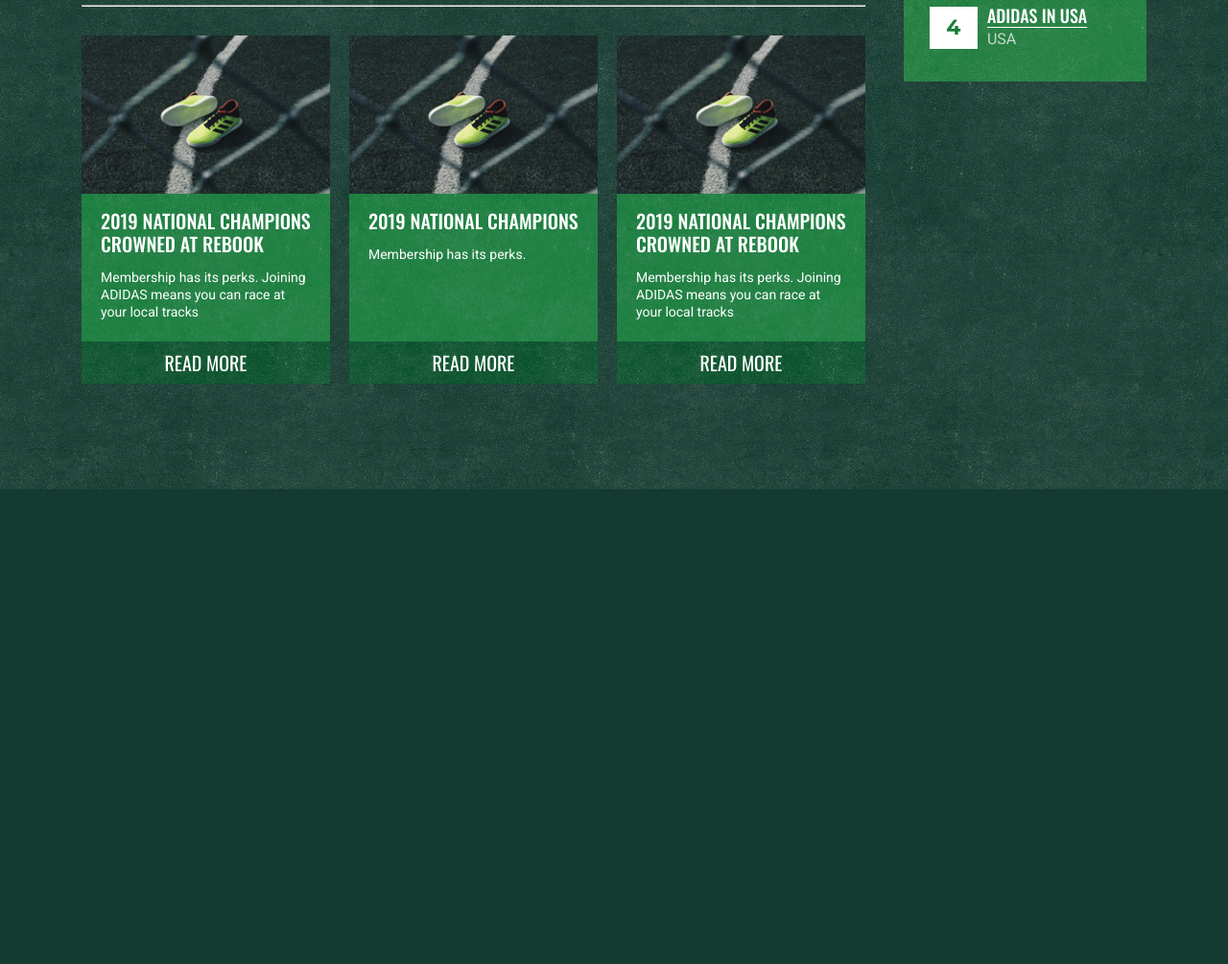
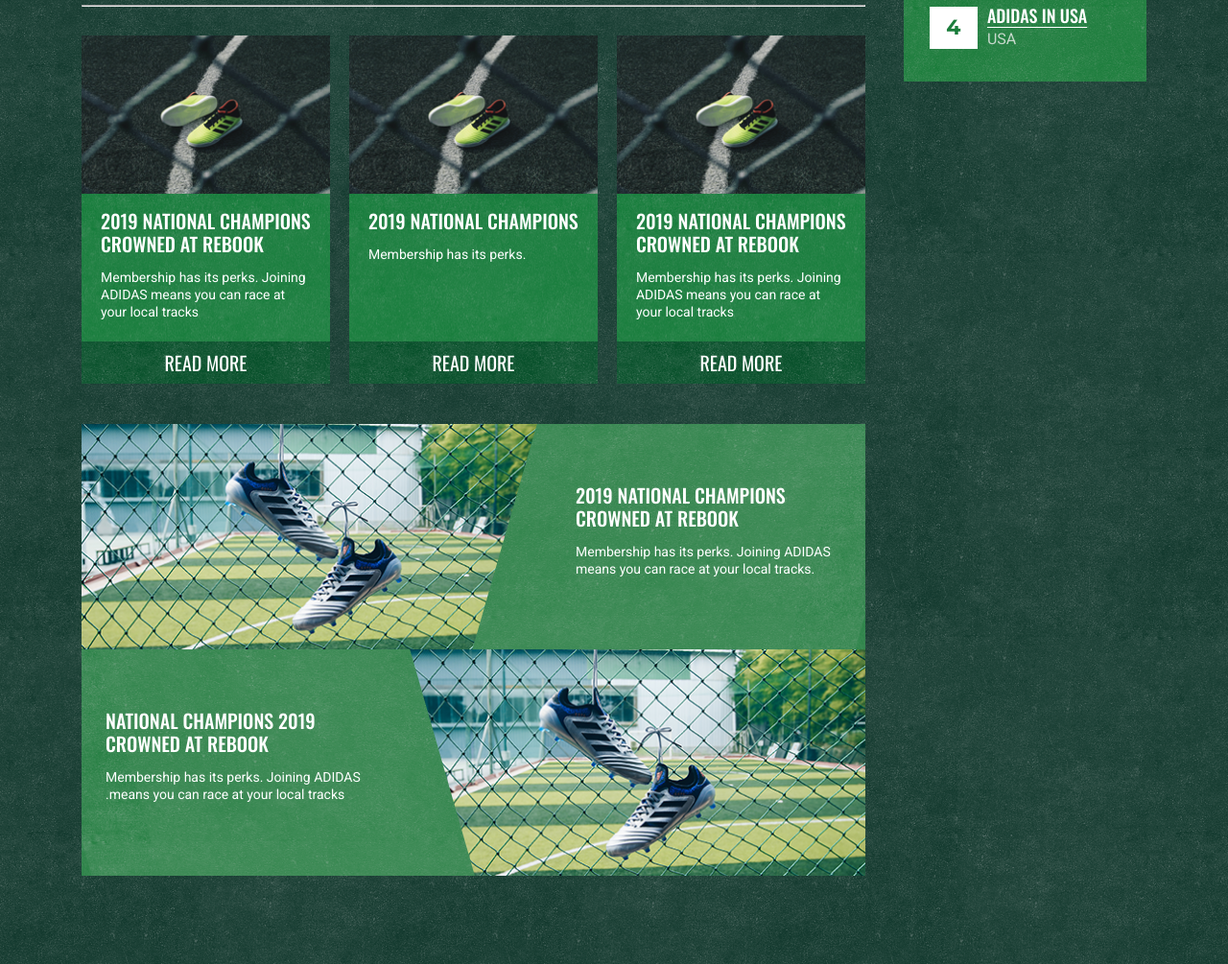
Before and after one commit to haris-wpbrigade/TestPsd, a plain HTML site: page index.html in a window 1280 px wide. Shown: the part 1136-2141 px from the top of the page at 96% size. Before the commit the page ends 1646 px from the top, so only its background shows below. Drawn offline with nearby package versions, Linux system fonts and the light colour scheme; a web font is replaced by a local one.

Commit message:
design banners
bug in :nth-child of banner div background colors is not matched

```diff
--- a/css/main.css
+++ b/css/main.css
@@ -359,11 +359,11 @@ body {
 }
 
 .Hero-slider .slick-next {
-  right: -10%;
+  right: -5%;
 }
 
 .Hero-slider .slick-prev {
-  left: -10%;
+  left: -5%;
 }
 
 .product-slider .slick-next {
@@ -542,3 +542,79 @@ hr {
 .posts .card a:hover {
   background: #156b3e url(../img/pattern-bg.png);
 }
+
+.banners {
+  padding: 12px 0;
+  position: relative;
+  overflow: hidden;
+}
+
+.banners .banner-box {
+  position: relative;
+  display: grid;
+  grid-template-columns: auto 1fr;
+  overflow: hidden;
+}
+
+.banners .banner-box:nth-child(even) {
+  direction: rtl;
+}
+
+.banner-box img {
+  width: 490px;
+  height: 100%;
+}
+
+.banner-box .banner-info {
+  position: relative;
+  background: #288245 url(../img/pattern-bg.png);
+  color: #ffffff;
+  text-align: left;
+  padding: 62px 25px 50px 25px;
+}
+
+/* .banner-box .banner-info:nth-child(even) {
+  background: #145837 url(../img/pattern-bg.png);
+} */
+
+.banner-info::before {
+  position: absolute;
+  content: url(../img/pattern-bg.png);
+  height: 100%;
+  width: 100%;
+  left: -15%;
+  top: 0;
+  background: #35874f;
+  transform: skew(-16deg);
+}
+
+.banners .banner-box:nth-child(even) .banner-info::before {
+  left: 0;
+  right: -15%;
+  transform: skew(16deg);
+  /* background: #145837; */
+}
+
+.banner-info h3 {
+  position: relative;
+  font-family: "Oswald", sans-serif;
+  font-size: 20px;
+  line-height: 24px;
+  font-weight: 500;
+  text-transform: uppercase;
+  margin-bottom: 14px;
+}
+
+.banner-info p {
+  position: relative;
+  font-family: "Roboto", sans-serif;
+  font-size: 14px;
+  line-height: 18px;
+  font-weight: 400;
+}
+
+@media (max-width: 1024px) {
+  .banner-box img {
+    width: 380px;
+  }
+}
--- a/index.html
+++ b/index.html
@@ -202,6 +202,22 @@
             <a href="#">Read More</a>
           </div>
         </div>
+        <div class="banners">
+          <div class="banner-box">
+            <img src="img/zig-zag-img-1.png" alt="zig-zag-img-1">
+            <div class="banner-info">
+              <h3>2019 national champions crowned at rebook</h3>
+              <p>Membership has its perks. Joining ADIDAS means you can race at your local tracks.</p>
+            </div>
+          </div>
+          <div class="banner-box">
+            <img src="img/zig-zag-img-1.png" alt="zig-zag-img-1">
+            <div class="banner-info">
+              <h3>2019 national champions crowned at rebook</h3>
+              <p>Membership has its perks. Joining ADIDAS means you can race at your local tracks.</p>
+            </div>
+          </div>
+        </div>
       </div>
 
       <div class="aside">
```
